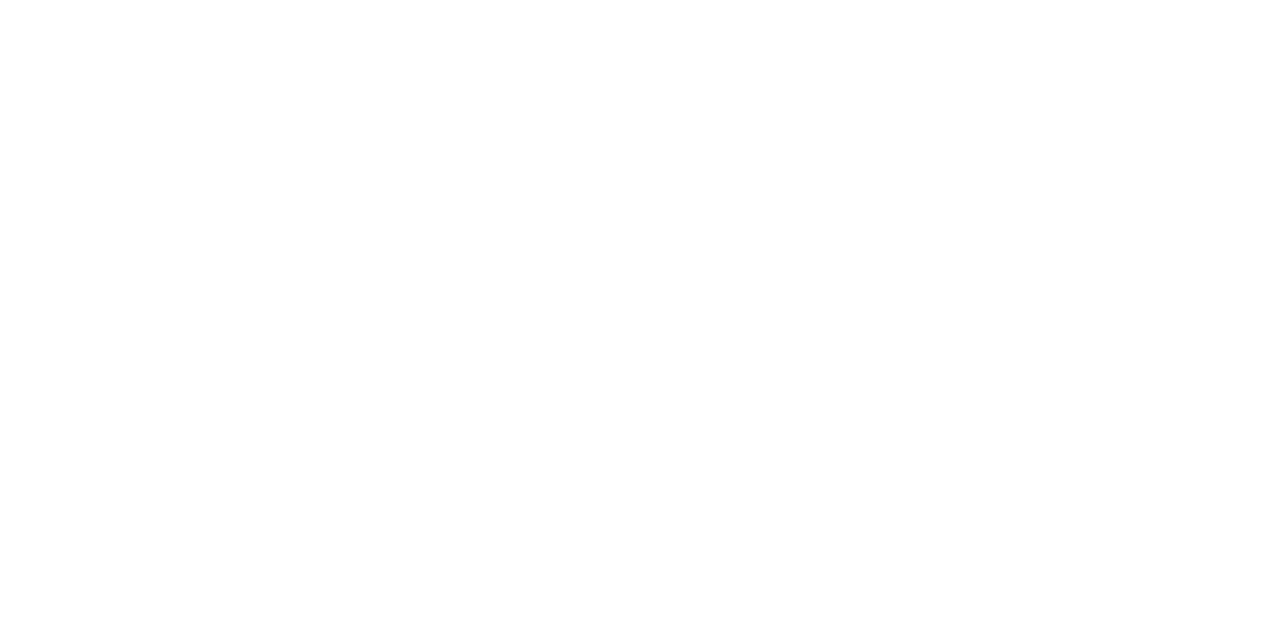
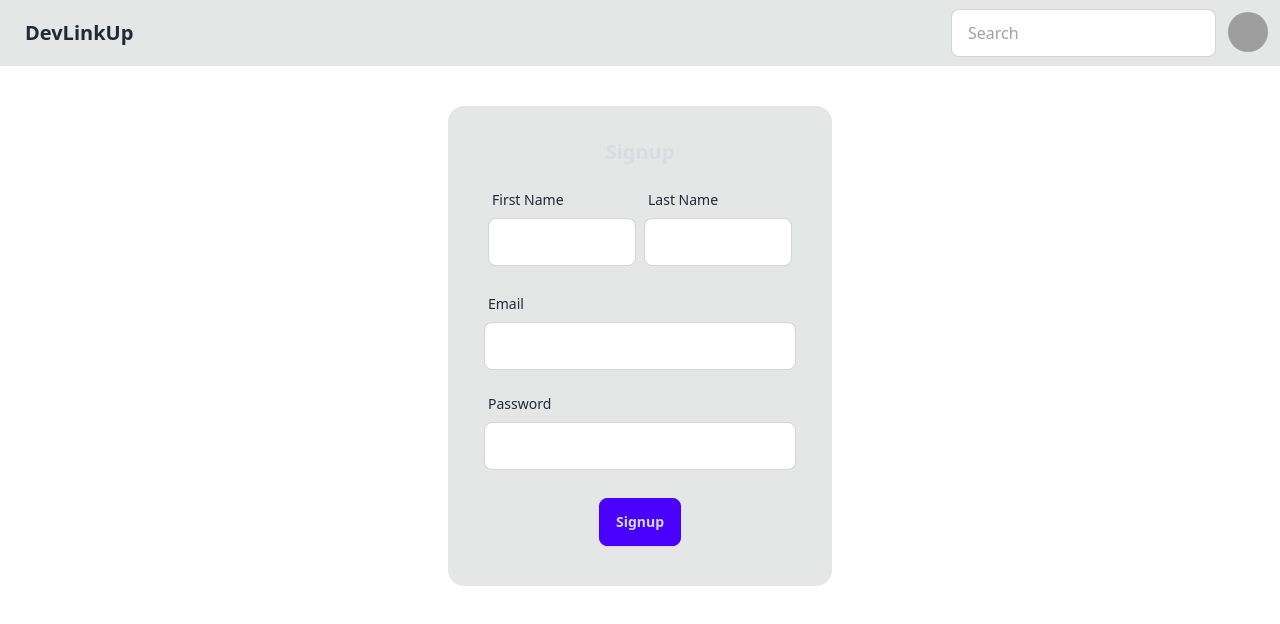
Before and after one commit to MrMi18/DevLinkUp-Web, a React (Vite) app: page /Signup in a window 1280 px wide. Before the commit this address had no page. Shown: the top 624 px of the page. Built offline with nearby package versions, Linux system fonts and the light colour scheme; no server answers; grey boxes are pictures that could not be loaded.

Commit message:
signup page added  with functionality

```diff
--- a/src/App.jsx
+++ b/src/App.jsx
@@ -4,6 +4,7 @@
 import Profile from "./component/Profile"
 import { Provider } from "react-redux"
 import userStore from "./component/utills/userStore"
+import Signup from "./component/Signup"
 
 
 
@@ -18,6 +19,7 @@
           <Route path="/" element={<Body/>}>
              <Route  path="/login" element={<Login/>}/>
              <Route path="/profile" element={<Profile/>}/>
+             <Route path="/Signup" element={<Signup/>}/>
           </Route>
 
         </Routes>
--- a/src/component/Body.jsx
+++ b/src/component/Body.jsx
@@ -28,7 +28,7 @@
       if(err.status===401){
         navigate("/login");
       }
-      console.error(err);
+
     }
   }
   useEffect(() =>{
--- a/src/component/Login.jsx
+++ b/src/component/Login.jsx
@@ -1,6 +1,6 @@
 import axios from "axios";
 import { useEffect, useState } from "react";
-import {  useNavigate } from "react-router-dom";
+import {  useNavigate,Link } from "react-router-dom";
 import { addUser } from "./utills/userSlice";
 import { useDispatch } from "react-redux";
 import { BASE_URL } from "./utills/constent";
@@ -8,8 +8,8 @@
 
 const Login = () => {
 
-    const [emailId,setEmailId] = useState("golu@gmail.com");
-    const [password, setPassword] = useState("Shane@123");
+    const [emailId,setEmailId] = useState("");
+    const [password, setPassword] = useState("");
     const[loginUser, setLoginUser] = useState({});
     const[authFailed,setAuthFailed] = useState("");
     const navigate = useNavigate();
@@ -98,7 +98,9 @@
           <div className="card-actions justify-end m-2">
             <button className="btn btn-primary" onClick={loginHandler}>Login</button>
           </div>
+          <p className="text-sm">Don't you have an account?<Link to="/Signup" className="text-base text-blue-600 pl-1">  Sign up</Link></p>
         </div>
+
       </div>
     </div>
   );
--- /dev/null
+++ b/src/component/Signup.jsx
@@ -0,0 +1,153 @@
+import axios from "axios";
+import {  useState } from "react";
+import { BASE_URL } from "./utills/constent";
+import { useNavigate } from "react-router-dom";
+import { useDispatch } from "react-redux";
+import { addUser } from "./utills/userSlice";
+
+const Signup = () => {
+    const [emailID,setEmailID] = useState("");
+    const [password,setPassword] = useState("");
+    const[firstName, setFirstName] = useState("");
+    const[lastName, setLastName] = useState("");
+    const [error,setError] = useState("");
+    const navigate = useNavigate();
+    const dispatch = useDispatch();
+
+const signupHander= async () =>{
+    try{
+        const res = await axios.post(BASE_URL+"/Signup",{
+        emailID,password,firstName,lastName
+    },{withCredentials:true})
+
+    dispatch(addUser(res.data.data));
+    navigate("/profile");
+
+    }catch(err){
+        let errMessage = err.response.data.data;
+        console.log(errMessage.includes(`User validation failed: ${"emailID"}:`))
+        if(errMessage.includes(`User validation failed: ${"emailID"}:`)){
+            errMessage = errMessage.replace(`User validation failed: ${"emailID"}:`, "");
+            setError(errMessage);
+        }else{
+            setError(err.response.data.data||"something went wrong");
+        }
+
+
+
+    }
+
+
+}
+
+  return (
+    <div>
+        <div className="flex justify-center  my-10">
+      <div className="card bg-base-300 text-neutral-content w-96  hover:shadow-md">
+        <div className="card-body items-center text-center">
+          <h2 className="card-title">Signup</h2>
+            <div className=" w-full max-w-xs p-1 flex flex-grow-0 ">
+            <label className="form-control w-full max-w-xs p-1">
+            <div className="label">
+              <span className="label-text">First Name</span>
+            </div>
+            <input
+              type="text"
+              placeholder=""
+              value={firstName}
+              onChange={(e) =>{
+                setFirstName( e.target.value);
+               }}
+              className="input input-bordered w-full max-w-xs"
+            />
+
+          </label><label className="form-control w-full max-w-xs p-1">
+            <div className="label">
+              <span className="label-text">Last Name</span>
+            </div>
+            <input
+              type="text"
+              placeholder=""
+              value={lastName}
+              onChange={(e) =>{
+                setLastName( e.target.value);
+               }}
+              className="input input-bordered w-full max-w-xs"
+            />
+
+          </label>
+            </div>
+          {/* <label className="form-control w-full max-w-xs p-1">
+            <div className="label">
+              <span className="label-text">First Name</span>
+            </div>
+            <input
+              type="text"
+              placeholder=""
+              value={firstName}
+              onChange={(e) =>{
+                setFirstName( e.target.value);
+               }}
+              className="input input-bordered w-full max-w-xs"
+            />
+
+          </label>
+          <label className="form-control w-full max-w-xs p-1">
+            <div className="label">
+              <span className="label-text">Last Name</span>
+            </div>
+            <input
+              type="text"
+              placeholder=""
+              value={lastName}
+              onChange={(e) =>{
+                setLastName( e.target.value);
+               }}
+              className="input input-bordered w-full max-w-xs"
+            />
+
+          </label> */}
+
+          <label className="form-control w-full max-w-xs p-1">
+            <div className="label">
+              <span className="label-text">Email </span>
+            </div>
+            <input
+              type="text"
+              placeholder=""
+              value={emailID}
+              onChange={(e) =>{
+                setEmailID( e.target.value);
+               }}
+              className="input input-bordered w-full max-w-xs"
+            />
+
+          </label>
+
+          <label className="form-control w-full max-w-xs p-1">
+            <div className="label">
+              <span className="label-text">Password</span>
+            </div>
+            <input
+              type="password"
+              placeholder=""
+              value={password}
+              onChange={(e) =>{
+                setPassword( e.target.value);
+               }}
+              className="input input-bordered w-full max-w-xs"
+            />
+
+          </label>
+          <p className="text-red-600 text-sm ">{error}</p>
+          <div className="card-actions justify-end m-2">
+            <button className="btn btn-primary" onClick={signupHander} >Signup</button>
+          </div>
+        </div>
+      </div>
+    </div>
+    </div>
+  )
+}
+
+export default Signup
```
